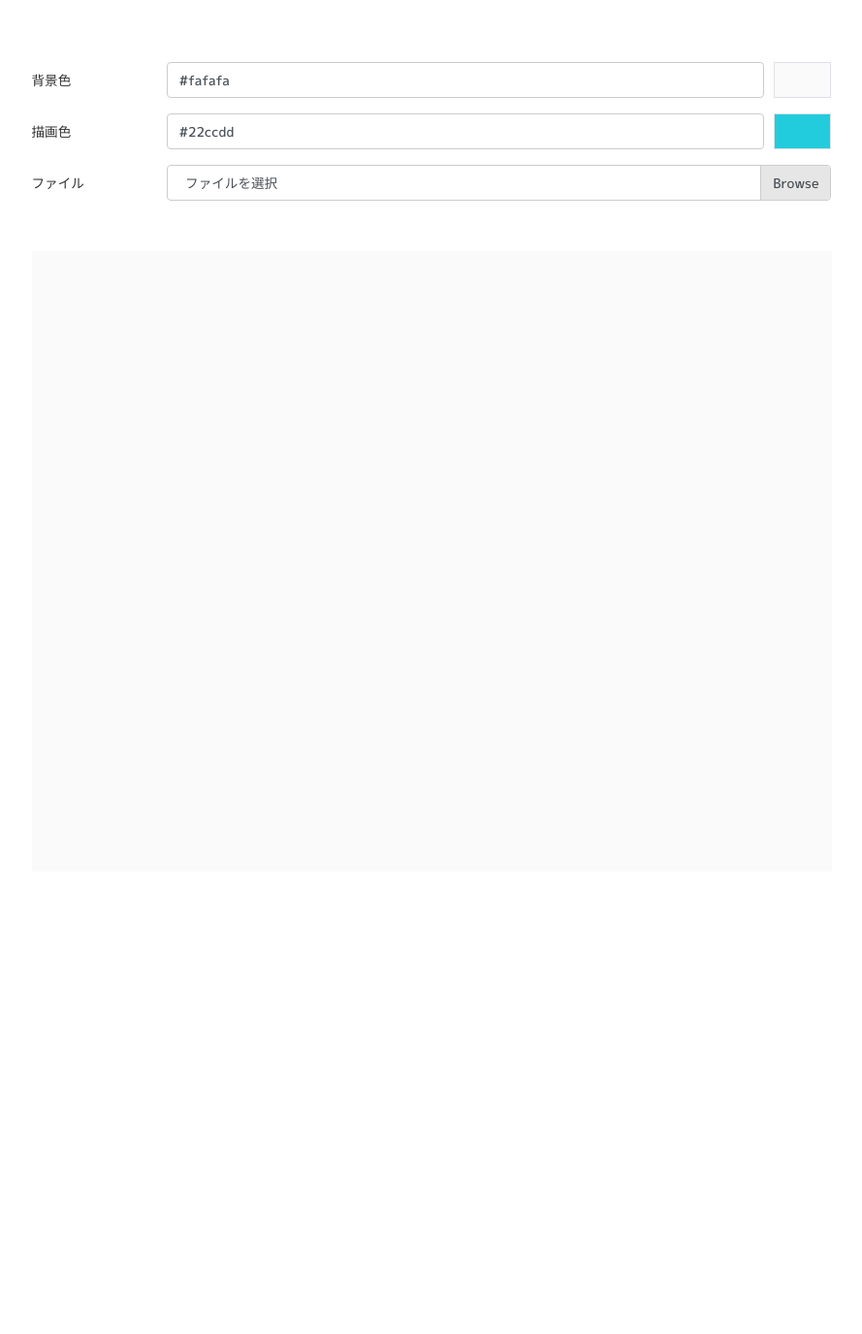
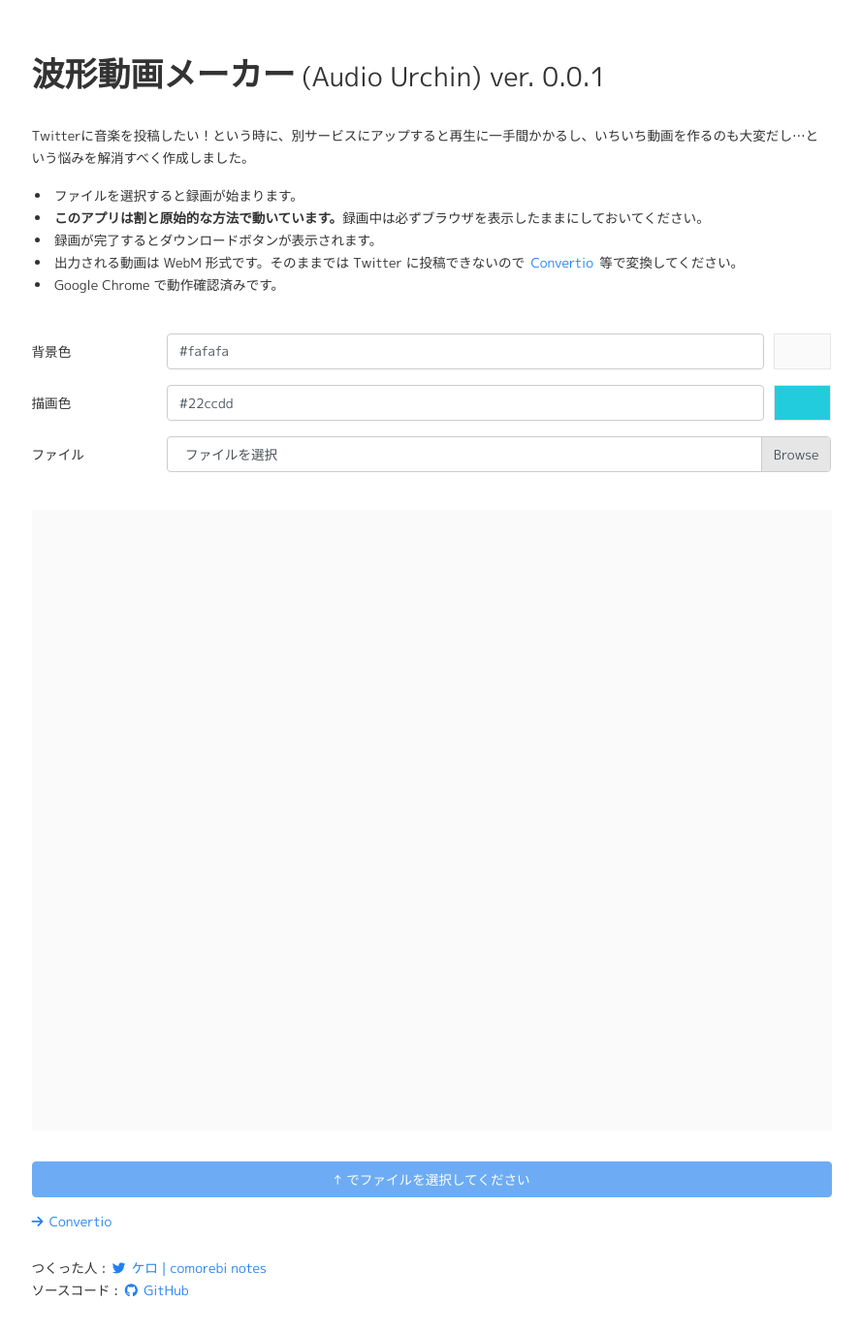
Before and after one commit to comorebi-notes/audio-urchin, a React (Create React App) app: page / in a window 1280 px wide. Shown: the top 1376 px of the page at 97% size, without its empty margins (195-1084 px from the left). Before the commit the page ends 995 px from the top, so only its background shows below. Built offline with nearby package versions, Linux system fonts and the light colour scheme; some icons are missing.

Commit message:
ページを作成

```diff
--- a/public/index.html
+++ b/public/index.html
@@ -5,10 +5,6 @@
     <link rel="icon" href="%PUBLIC_URL%/favicon.ico" />
     <meta name="viewport" content="width=device-width, initial-scale=1" />
     <meta name="theme-color" content="#000000" />
-    <meta
-      name="description"
-      content="Web site created using create-react-app"
-    />
     <link rel="apple-touch-icon" href="%PUBLIC_URL%/logo192.png" />
     <!--
       manifest.json provides metadata used when your web app is installed on a
@@ -25,7 +21,7 @@
       Learn how to configure a non-root public URL by running `npm run build`.
     -->
     <script src="https://kit.fontawesome.com/31c1ba8349.js" crossorigin="anonymous"></script>
-    <title>React App</title>
+    <title>波形動画メーカー (Audio Urchin) ver. 0.0.1</title>
   </head>
   <body>
     <noscript>You need to enable JavaScript to run this app.</noscript>
--- a/src/assets/stylesheets/fonts.sass
+++ b/src/assets/stylesheets/fonts.sass
@@ -1 +1 @@
-@import url('https://fonts.googleapis.com/css2?family=M+PLUS+1p:wght@500;700;800&display=swap')
+@import url('https://fonts.googleapis.com/css2?family=M+PLUS+1p:wght@400;800&display=swap')
--- a/src/assets/stylesheets/index.sass
+++ b/src/assets/stylesheets/index.sass
@@ -61,3 +61,13 @@ mark
   height: 640px
   margin: 0 auto 2rem
   display: block
+  +media-breakpoint-down(xs)
+    width: calc(100vw - 30px)
+    height: calc(80vw)
+.color-sample
+  width: 100%
+  height: 100%
+  min-height: 1rem
+  border: 1px solid $gray-lighter
+  +media-breakpoint-down(xs)
+    margin: .8rem 0
--- a/src/components/App.js
+++ b/src/components/App.js
@@ -9,28 +9,53 @@ const App = () => {
   const handleWaveColor = (e) => setWaveColor(e.target.value)
 
   const [src, setSrc] = useState()
-  const [video, setVideo] = useState()
+  const [webmVideo, setWebmVideo] = useState()
+  // const [mp4Video, setMp4Video] = useState()
 
   const [audioFile, setAudioFile] = useState()
   const selectAudioFile = (e) => setAudioFile(e.target.files.item(0))
+
   useEffect(() => {
     if (!audioFile) return
-    utils.playAudio({ audioFile, bgColor, waveColor, src, setSrc, setVideo })
+    utils.playAudio({ audioFile, bgColor, waveColor, src, setSrc, setWebmVideo })
   }, [audioFile]) // eslint-disable-line
+
+  // useEffect(() => {
+  //   utils.convertWebmToMp4(webmVideo, setMp4Video)
+  // }, [webmVideo, mp4Video])
 
   const disabledInput = !!audioFile
   return (
-    <main className="container py-10">
+    <div className="container py-4 py-sm-8">
       <div className="row">
         <div className="col-md-10 col-lg-8 col-xl-9 mx-auto">
-          <section className="mb-8">
+          <main>
+            <h1 className="mb-4">
+              波形動画メーカー
+              <small className="ml-1">(Audio Urchin) ver. 0.0.1</small>
+            </h1>
+            <p>Twitterに音楽を投稿したい！という時に、別サービスにアップすると再生に一手間かかるし、いちいち動画を作るのも大変だし…という悩みを解消すべく作成しました。</p>
+            <ul className="pl-0 mb-6">
+              <li>ファイルを選択すると録画が始まります。</li>
+              <li><strong>このアプリは割と原始的な方法で動いています。</strong>録画中は必ずブラウザを表示したままにしておいてください。</li>
+              <li>録画が完了するとダウンロードボタンが表示されます。</li>
+              <li>
+                出力される動画は WebM 形式です。そのままでは Twitter に投稿できないので
+                <a href="https://convertio.co/ja/webm-mp4/" target="_blank" rel="noopener noreferrer" className="mx-1">
+                  Convertio
+                </a>
+                等で変換してください。
+              </li>
+              <li>Google Chrome で動作確認済みです。</li>
+            </ul>
+            <section className="mb-6">
               <div className="form-group form-row">
                 <label className="col-sm-2 col-form-label">背景色</label>
                 <div className="col-sm-9">
                   <input type="text" className="form-control" defaultValue={bgColor} onChange={handleBgColor} disabled={disabledInput} />
                 </div>
                 <div className="col-sm-1">
-                <div style={{ backgroundColor: bgColor }} className="w-100 h-100 border" />
+                  <div style={{ backgroundColor: bgColor }} className="color-sample" />
                 </div>
               </div>
               <div className="form-group form-row">
@@ -39,7 +64,7 @@ const App = () => {
                   <input type="text" className="form-control" defaultValue={waveColor} onChange={handleWaveColor} disabled={disabledInput} />
                 </div>
                 <div className="col-sm-1">
-                <div style={{ backgroundColor: waveColor }} className="w-100 h-100 border" />
+                  <div style={{ backgroundColor: waveColor }} className="color-sample" />
                 </div>
               </div>
               <div className="form-group form-row">
@@ -56,15 +81,48 @@ const App = () => {
               </div>
             </section>
             <canvas id="visualizer" className="visualiser" height="640" />
-          {video && (
-            <a href={window.URL.createObjectURL(video)} className="btn btn-primary btn-block" target="_blank" rel="noopener noreferrer">
+            <div className="mb-4">
+              <a
+                href={webmVideo ? window.URL.createObjectURL(webmVideo) : ''}
+                className={`btn btn-primary btn-block mb-2 ${webmVideo ? '' : 'disabled'}`}
+                download="audio_video.webm"
+                target="_blank"
+                rel="noopener noreferrer"
+              >
+                {webmVideo ? (
+                  <span>
                     <i className="fa fa-download mr-1" />
-              ダウンロード
+                    ダウンロード (WebM)
+                  </span>
+                ) : '↑ でファイルを選択してください'}
               </a>
-          )}
+              <a href="https://convertio.co/ja/webm-mp4/" target="_blank" rel="noopener noreferrer">
+                <i className="fa fa-arrow-right mr-1" />
+                Convertio
+              </a>
+            </div>
+          </main>
+          <footer className="">
+            <ul className="list-unstyled mb-0">
+              <li>
+                つくった人 :
+                <a href="https://twitter.com/kero_BIRUGE" target="_blank" rel="noopener noreferrer" className="ml-1">
+                  <i className="fab fa-twitter mr-1" />
+                  ケロ | comorebi notes
+                </a>
+              </li>
+              <li>
+                ソースコード  :
+                <a href="https://github.com/comorebi-notes/audio-urchin" target="_blank" rel="noopener noreferrer" className="ml-1">
+                  <i className="fab fa-github mr-1" />
+                  GitHub
+                </a>
+              </li>
+            </ul>
+          </footer>
         </div>
       </div>
-    </main>
+    </div>
   )
 }
 
--- a/src/utils/index.js
+++ b/src/utils/index.js
@@ -1,4 +1,12 @@
-export const playAudio = ({ audioFile, bgColor, waveColor, src, setSrc, setVideo }) => {
+const MIMETYPE_LIST = [
+  'video/webm;codecs=h264',
+  'video/webm;codecs=vp9',
+  'video/webm;codecs=vp8',
+  'video/webm',
+  'video/mp4'
+]
+
+export const playAudio = ({ audioFile, bgColor, waveColor, src, setSrc, setWebmVideo }) => {
   const audioContext = new (window.AudioContext || window.webkitAudioContext)()
   const destination = audioContext.createMediaStreamDestination()
   const fileReader = new FileReader()
@@ -47,7 +55,7 @@ export const playAudio = ({ audioFile, bgColor, waveColor, src, setSrc, setVideo
         mediaRecorder.stop()
         const video = new Blob(chunks, { type: mimeType })
         console.log(video)
-        setVideo(video)
+        setWebmVideo(video)
       }, 100)
     })
   }
@@ -80,10 +88,8 @@ export const playAudio = ({ audioFile, bgColor, waveColor, src, setSrc, setVideo
   }
 }
 
-const MIMETYPE_LIST = [
-  'video/webm;codecs=h264',
-  'video/webm;codecs=vp9',
-  'video/webm;codecs=vp8',
-  'video/webm',
-  'video/mp4'
-]
+// export const convertWebmToMp4 = (webmVideo) => {
+//   const worker = new Worker('https://archive.org/download/ffmpeg_asm/ffmpeg_asm.js')
+//   console.log(worker)
+// }
+//
```
Also changed, not shown: 1 other file (tests, documents, lock files or other folders). Lines whose indentation alone changed are shown as unchanged.
